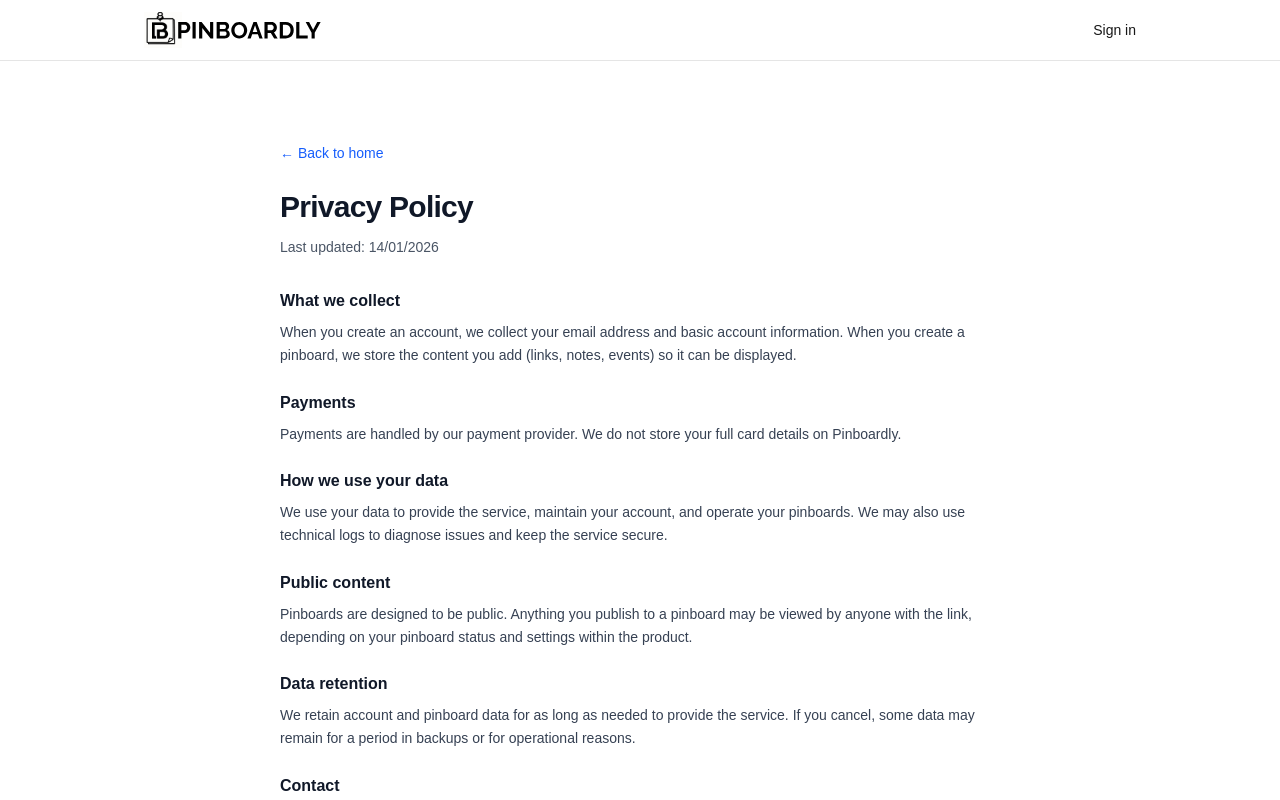
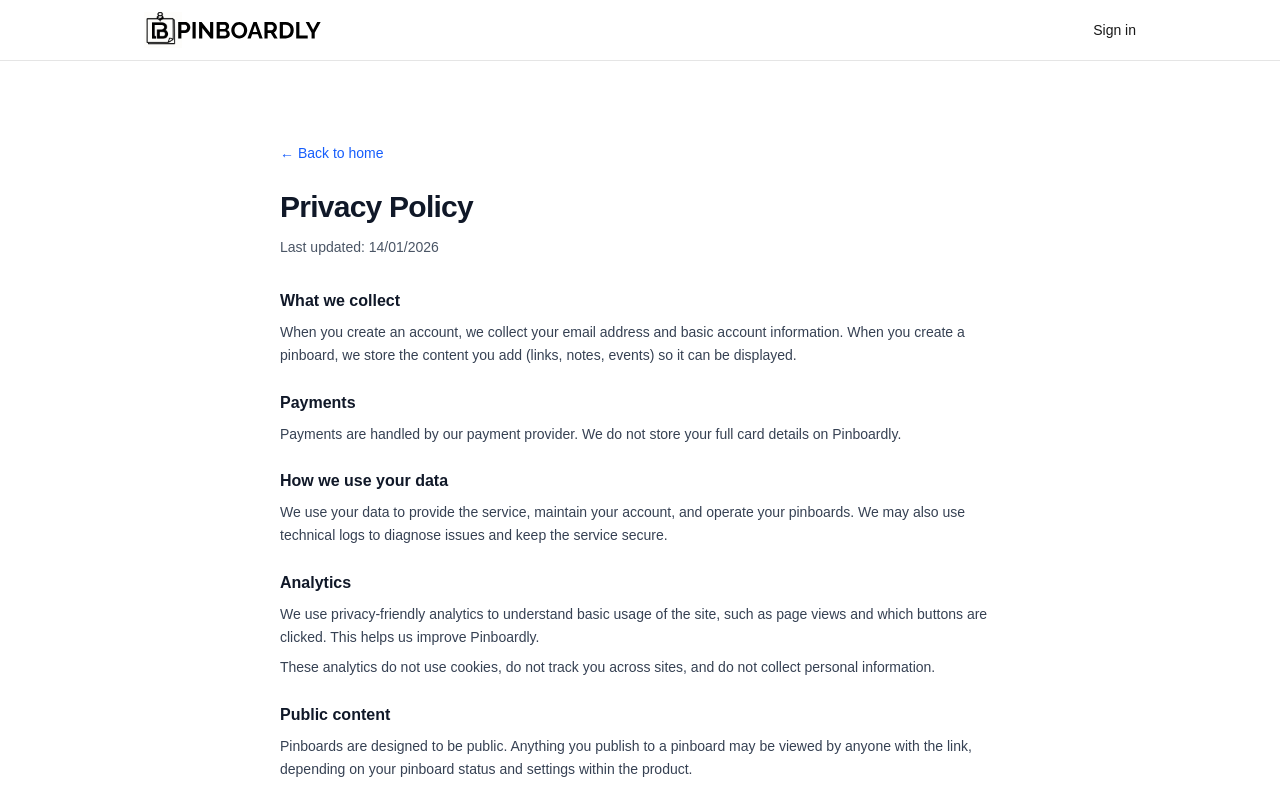
Before and after one commit to steve-aldmere/pinboardly, a Next.js app: page /privacy in a window 1280 px wide. Shown: the top 800 px of the page. Built offline with nearby package versions, Linux system fonts and the light colour scheme; no server answers.

Commit message:
docs: clarify use of privacy-friendly analytics

```diff
--- a/app/privacy/page.tsx
+++ b/app/privacy/page.tsx
@@ -40,6 +40,18 @@ export default function PrivacyPage() {
           </section>
 
           <section>
+            <h2 className="text-base font-semibold text-gray-900">Analytics</h2>
+            <p className="mt-2">
+              We use privacy-friendly analytics to understand basic usage of the site, such as
+              page views and which buttons are clicked. This helps us improve Pinboardly.
+            </p>
+            <p className="mt-2">
+              These analytics do not use cookies, do not track you across sites, and do not
+              collect personal information.
+            </p>
+          </section>
+
+          <section>
             <h2 className="text-base font-semibold text-gray-900">Public content</h2>
             <p className="mt-2">
               Pinboards are designed to be public. Anything you publish to a pinboard may be viewed by anyone
```
